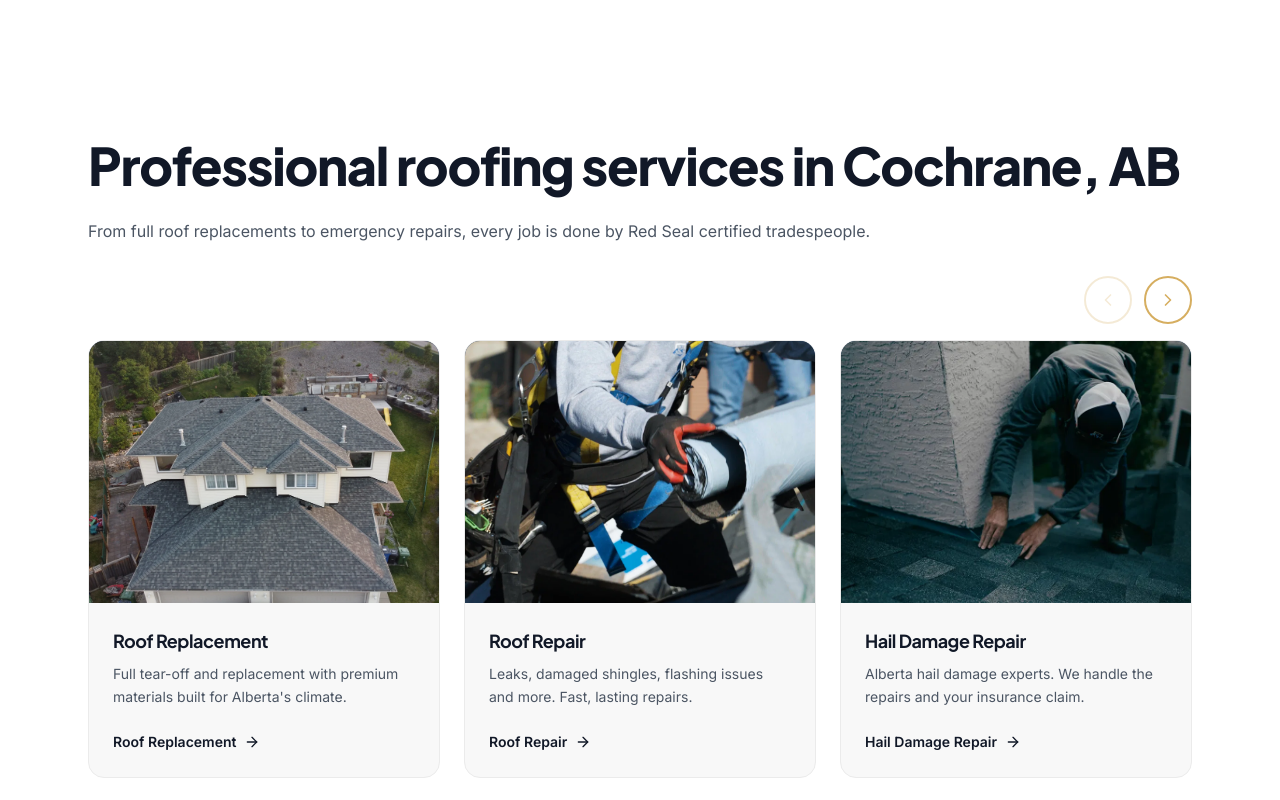
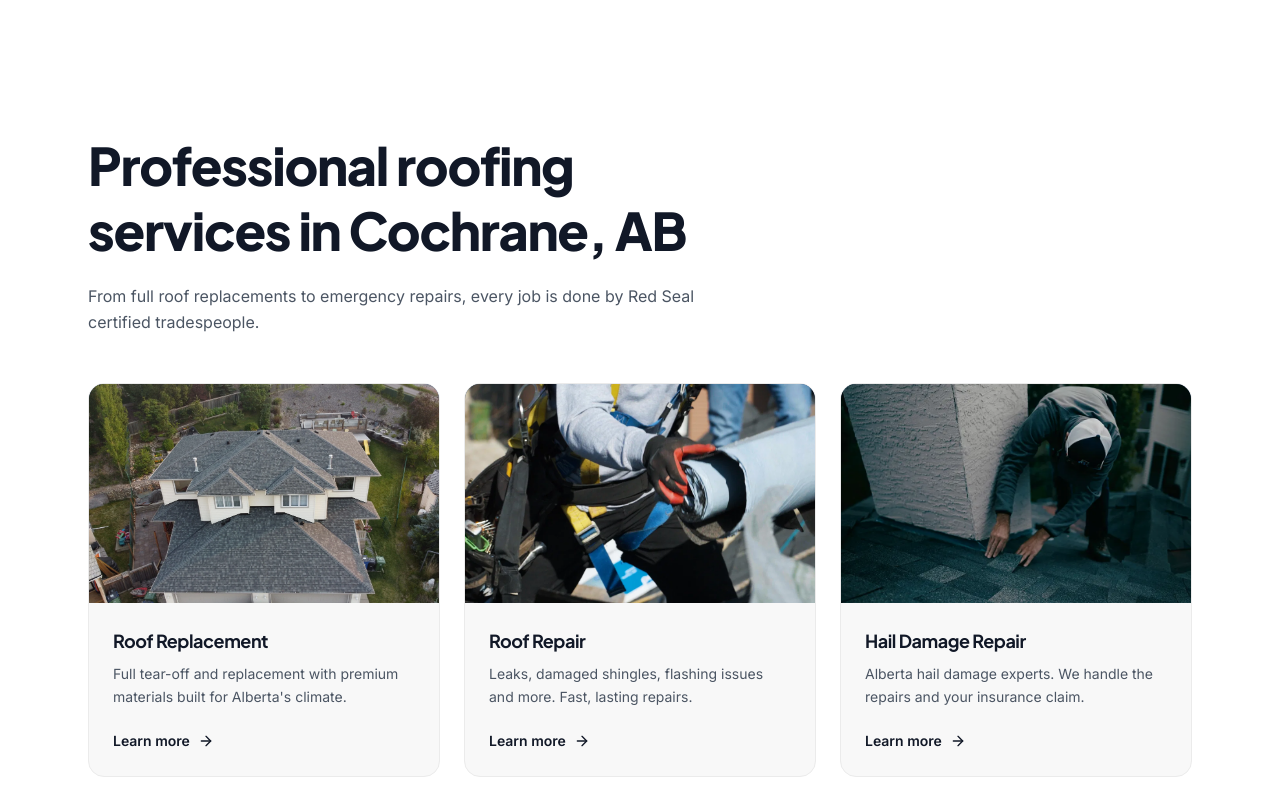
Before and after one commit to sereniumai/sure-west-roofing, a Next.js app: page / in a window 1280 px wide. Shown: the part 1300-2100 px from the top of the page. Built offline with nearby package versions, Linux system fonts and the light colour scheme.

Commit message:
Replace services carousel with 3×2 grid layout
6 services fit perfectly in a 3-column, 2-row grid. No more
carousel arrows or scroll issues. Staggered fade-in animations,
wider image aspect ratio (16:10), and cleaner card links.

https://claude.ai/code/session_01YQhS7KR8SVz47EZVXG4yCC

```diff
--- a/components/sections/ServicesGrid.tsx
+++ b/components/sections/ServicesGrid.tsx
@@ -1,10 +1,9 @@
 'use client'
 
-import { useRef, useState, useCallback, useEffect } from 'react'
 import Link from 'next/link'
 import Image from 'next/image'
 import { motion } from 'framer-motion'
-import { ArrowRight, ChevronLeft, ChevronRight } from 'lucide-react'
+import { ArrowRight } from 'lucide-react'
 import { Button } from '@/components/ui/Button'
 
 interface ServiceItem {
@@ -24,66 +23,17 @@ interface ServicesGridProps {
 }
 
 export function ServicesGrid({
-  label,
   heading,
   body,
   cta,
   services,
 }: ServicesGridProps) {
-  const scrollRef = useRef<HTMLDivElement>(null)
-  const [canScrollLeft, setCanScrollLeft] = useState(false)
-  const [canScrollRight, setCanScrollRight] = useState(true)
-
-  const checkScroll = useCallback(() => {
-    const el = scrollRef.current
-    if (!el) return
-    setCanScrollLeft(el.scrollLeft > 10)
-    setCanScrollRight(el.scrollLeft < el.scrollWidth - el.clientWidth - 10)
-  }, [])
-
-  useEffect(() => {
-    const el = scrollRef.current
-    if (!el) return
-    checkScroll()
-    el.addEventListener('scroll', checkScroll, { passive: true })
-    window.addEventListener('resize', checkScroll)
-
-    // Block wheel-driven horizontal scrolling completely
-    const blockWheel = (e: WheelEvent) => {
-      // Let the page scroll vertically — never let the carousel consume the event
-      e.preventDefault()
-      // Re-dispatch as a window scroll so the page still scrolls
-      window.scrollBy({ top: e.deltaY, left: 0 })
-    }
-    el.addEventListener('wheel', blockWheel, { passive: false })
-
-    return () => {
-      el.removeEventListener('scroll', checkScroll)
-      el.removeEventListener('wheel', blockWheel)
-      window.removeEventListener('resize', checkScroll)
-    }
-  }, [checkScroll])
-
-  const scroll = (direction: 'left' | 'right') => {
-    const el = scrollRef.current
-    if (!el) return
-    // Temporarily enable overflow-x for smooth scrollBy, then re-hide
-    el.style.overflowX = 'scroll'
-    const cardWidth = el.querySelector<HTMLElement>('[data-card]')?.offsetWidth ?? 300
-    const gap = 24
-    const distance = cardWidth + gap
-    el.scrollBy({ left: direction === 'left' ? -distance : distance, behavior: 'smooth' })
-    setTimeout(() => {
-      if (el) el.style.overflowX = 'hidden'
-    }, 500)
-  }
-
   return (
     <section className="bg-white py-20 lg:py-28">
       <div className="max-w-6xl mx-auto px-6">
         {/* Header */}
         <motion.div
-          className="w-full"
+          className="max-w-2xl"
           initial={{ y: 30, opacity: 0 }}
           whileInView={{ y: 0, opacity: 1 }}
           viewport={{ once: true, margin: '-80px' }}
@@ -97,60 +47,29 @@ export function ServicesGrid({
           </p>
         </motion.div>
 
-        {/* Arrows row — right above cards */}
-        <motion.div
-          className="hidden md:flex items-center justify-end gap-3 mt-8 mb-4"
-          initial={{ opacity: 0 }}
-          whileInView={{ opacity: 1 }}
-          viewport={{ once: true }}
-          transition={{ duration: 0.5, delay: 0.3 }}
-        >
-          <button
-            onClick={() => scroll('left')}
-            disabled={!canScrollLeft}
-            className="w-12 h-12 rounded-full border-2 border-[#D6AE60] flex items-center justify-center text-[#D6AE60] hover:bg-[#D6AE60] hover:text-white hover:shadow-md transition-all duration-200 disabled:opacity-25 disabled:cursor-default disabled:hover:bg-transparent disabled:hover:text-[#D6AE60] disabled:hover:shadow-none"
-            aria-label="Previous services"
-          >
-            <ChevronLeft className="w-5 h-5" />
-          </button>
-          <button
-            onClick={() => scroll('right')}
-            disabled={!canScrollRight}
-            className="w-12 h-12 rounded-full border-2 border-[#D6AE60] flex items-center justify-center text-[#D6AE60] hover:bg-[#D6AE60] hover:text-white hover:shadow-md transition-all duration-200 disabled:opacity-25 disabled:cursor-default disabled:hover:bg-transparent disabled:hover:text-[#D6AE60] disabled:hover:shadow-none"
-            aria-label="Next services"
-          >
-            <ChevronRight className="w-5 h-5" />
-          </button>
-        </motion.div>
-
-        {/* Carousel */}
-        <div
-          ref={scrollRef}
-          className="flex gap-6 overflow-x-hidden scroll-smooth pb-2"
-        >
+        {/* 3×2 Grid */}
+        <div className="grid grid-cols-1 sm:grid-cols-2 lg:grid-cols-3 gap-6 mt-12">
           {services.map((service, i) => (
             <motion.div
               key={service.href}
-              data-card
-              className="flex-shrink-0 w-[300px] sm:w-[340px] lg:w-[calc((100%-48px)/3)] snap-start"
               initial={{ y: 40, opacity: 0 }}
               whileInView={{ y: 0, opacity: 1 }}
               viewport={{ once: true, margin: '-50px' }}
-              transition={{ duration: 0.6, delay: i * 0.1, ease: [0.16, 1, 0.3, 1] }}
+              transition={{ duration: 0.6, delay: i * 0.08, ease: [0.16, 1, 0.3, 1] }}
             >
               <Link
                 href={service.href}
                 className="group block bg-[#F8F8F8] border border-[#EBEBEB] rounded-2xl overflow-hidden hover:shadow-[0_8px_30px_rgba(0,0,0,0.08)] transition-all duration-500 h-full hover:-translate-y-1"
               >
                 {/* Image */}
-                <div className="aspect-[4/3] relative overflow-hidden bg-gradient-to-br from-[#1B3558] to-[#2a4a7a]">
+                <div className="aspect-[16/10] relative overflow-hidden bg-gradient-to-br from-[#1B3558] to-[#2a4a7a]">
                   {service.image && (
                     <Image
                       src={service.image}
                       alt={service.title}
                       fill
                       className="object-cover group-hover:scale-105 transition-transform duration-700 ease-out"
-                      sizes="(max-width: 640px) 280px, (max-width: 1024px) 300px, 25vw"
+                      sizes="(max-width: 640px) 100vw, (max-width: 1024px) 50vw, 33vw"
                     />
                   )}
                   {/* Hover overlay */}
@@ -166,7 +85,7 @@ export function ServicesGrid({
                     {service.description}
                   </p>
                   <span className="inline-flex items-center gap-2 font-body font-semibold text-sm text-dark group-hover:text-[#D6AE60] transition-colors duration-300">
-                    {service.title}
+                    Learn more
                     <ArrowRight className="w-4 h-4 group-hover:translate-x-1.5 transition-transform duration-300" />
                   </span>
                 </div>
@@ -175,7 +94,7 @@ export function ServicesGrid({
           ))}
         </div>
 
-        {/* CTA below cards */}
+        {/* CTA below grid */}
         <motion.div
           className="mt-12 text-center"
           initial={{ opacity: 0, y: 15 }}
```
